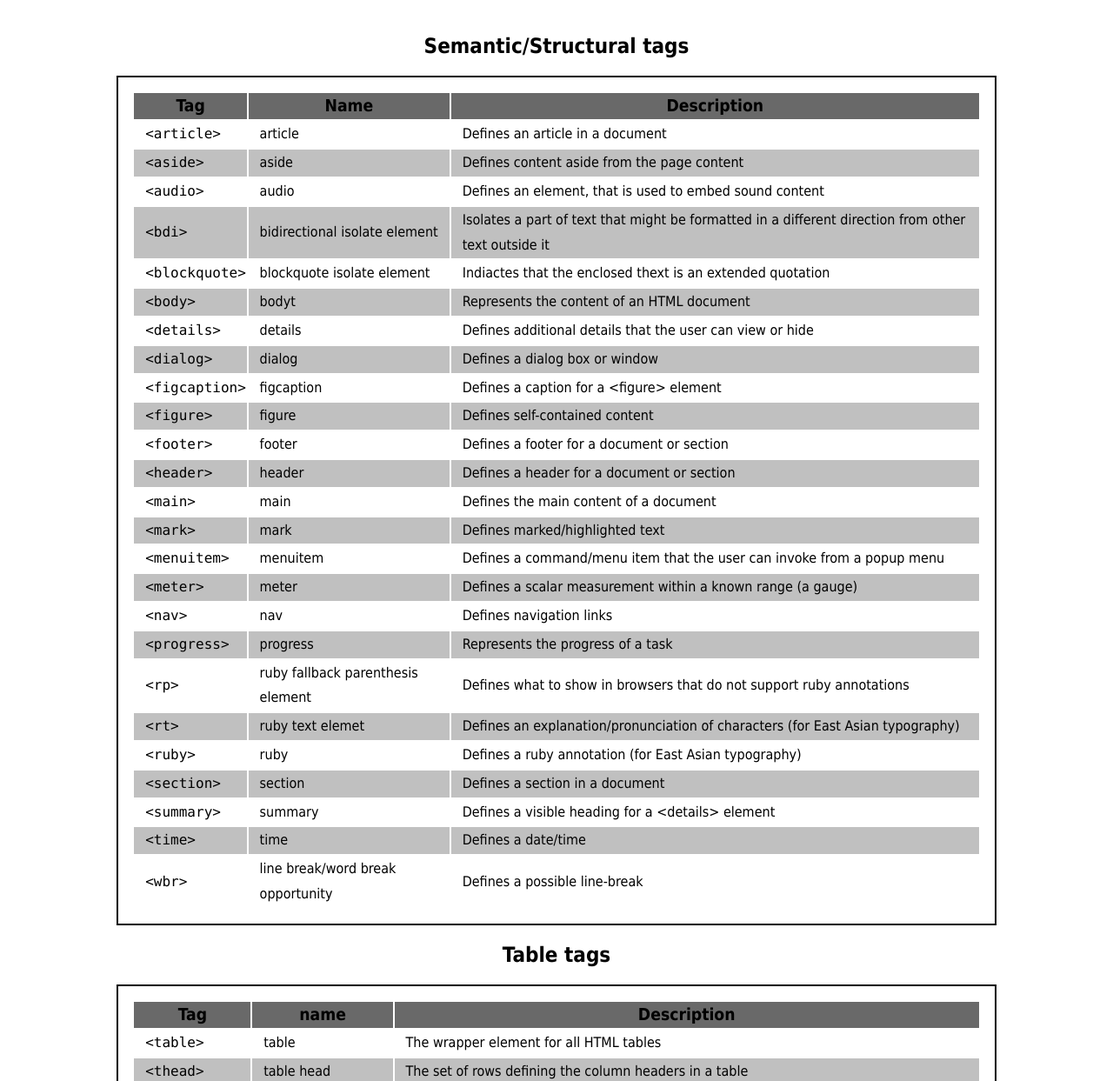
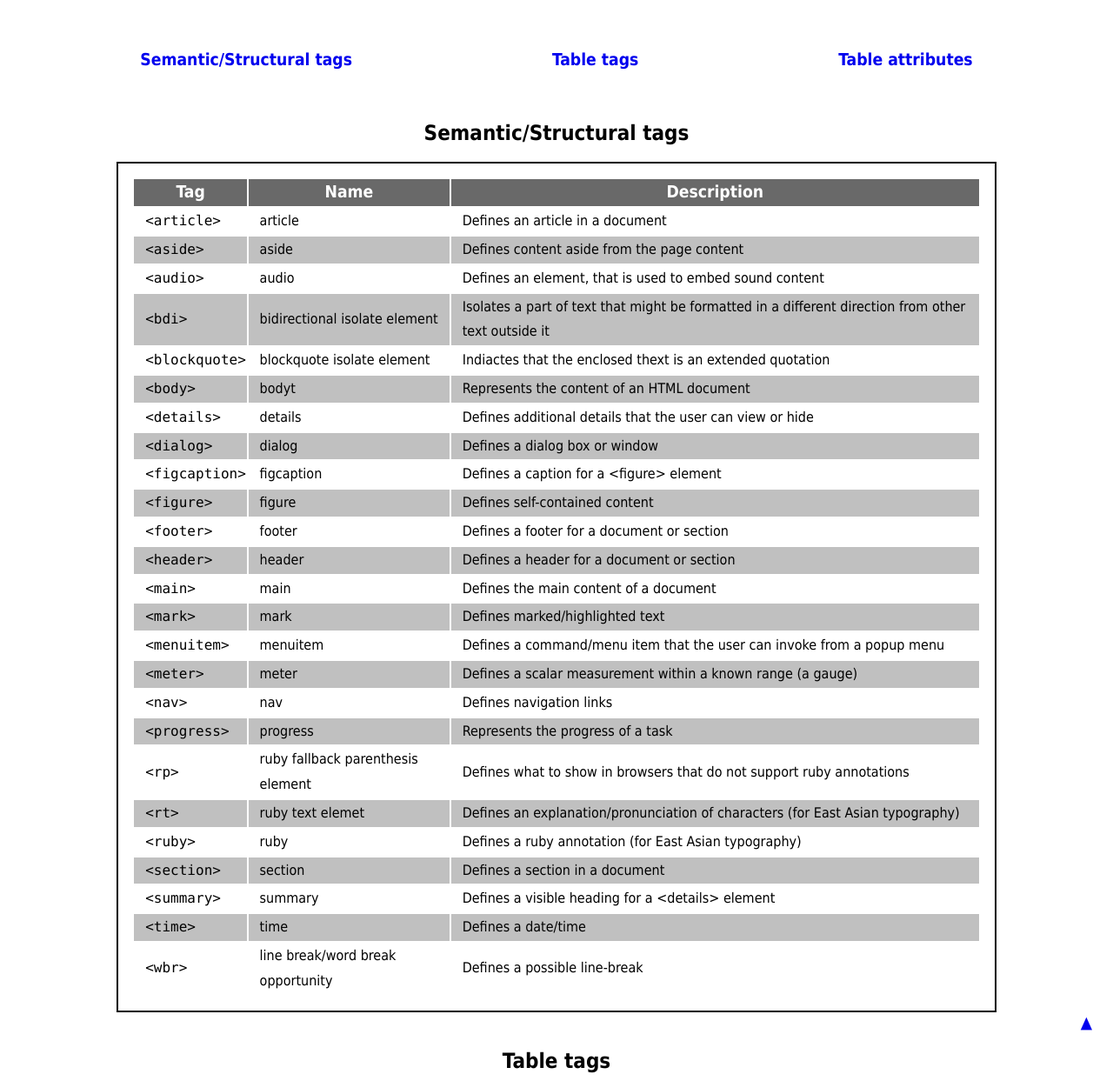
Before and after one commit to SarahBuehler/CC-HTMLCSSCheatSheet, a plain HTML site: page index.html in a window 1280 px wide. Shown: the part 70-1313 px from the top of the page at 87% size. Drawn offline with Linux system fonts and the light colour scheme.

Commit message:
add navigaion

```diff
--- a/index.html
+++ b/index.html
@@ -13,10 +13,12 @@
     <div class="container">
         <h1>HTML reference</h1>
             <nav>
-
+                <a href="#semanticTags">Semantic/Structural tags</a>
+                <a href="#tableTags">Table tags</a>
+                <a href="#tableAttributes">Table attributes</a>
             </nav>
         <main>
-            <h2>Semantic/Structural tags</h2>
+            <h2 id="semanticTags">Semantic/Structural tags</h2>
             <table>
                 <thead>
                     <th>Tag</th>
@@ -151,12 +153,15 @@
                     </tr>
                 </tbody>
             </table>
+            <div class="navTop">
+                <a href="#">&#9650;</a>
+            </div>
 
-            <h2>Table tags</h2>
+            <h2 id="tableTags">Table tags</h2>
             <table>
                 <thead>
                     <th>Tag</th>
-                <th>name</th>
+                    <th>Name</th>
                     <th>Description</th>
                 </thead>
                 <tbody>
@@ -192,8 +197,11 @@
                     </tr>
                 </tbody>
             </table>
+            <div class="navTop">
+                <a href="#">&#9650;</a>
+            </div>
 
-            <h2>Table attributes</h2>
+            <h2 id="tableAttributes">Table attributes</h2>
             <table>
             <thead>
                 <th>Tag</th>
@@ -214,6 +222,10 @@
 
             </tbody>
             </table>
+            <div class="navTop">
+                <a href="#">&#9650;</a>
+            </div>
+
         </main>
         <footer>
             &copy by Sarah Löffler, 2023
--- a/styles.css
+++ b/styles.css
@@ -15,6 +15,7 @@ table {
 thead {
     font-size: larger;
     background-color: dimgray;
+    color: white
 }
 /* erste Spalte mit anderer Schriftart */
 td:first-child {
@@ -34,3 +35,27 @@ tbody tr:nth-child(even) {
 td {
     padding-left: 0.8em;
 }
+
+.navTop {
+    display: flex;
+    flex-direction: row;
+    justify-content: end;
+    padding-right: 1em;
+}
+
+/* Sprung zum Seitenanfang */
+a:link, a:visited, a:hover, a:active  {
+    text-decoration: none;
+}
+
+.navTop a {
+    font-size: larger;
+}
+
+nav {
+    display: flex;
+    justify-content:space-around;
+    padding: 2em;
+    font-size: larger;
+    font-weight: bold;
+}
```
Lines whose indentation alone changed are shown as unchanged.
